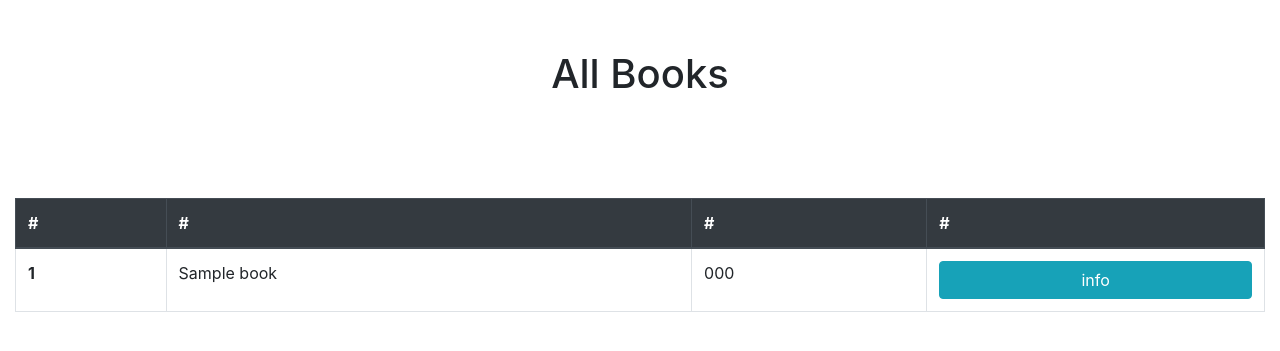
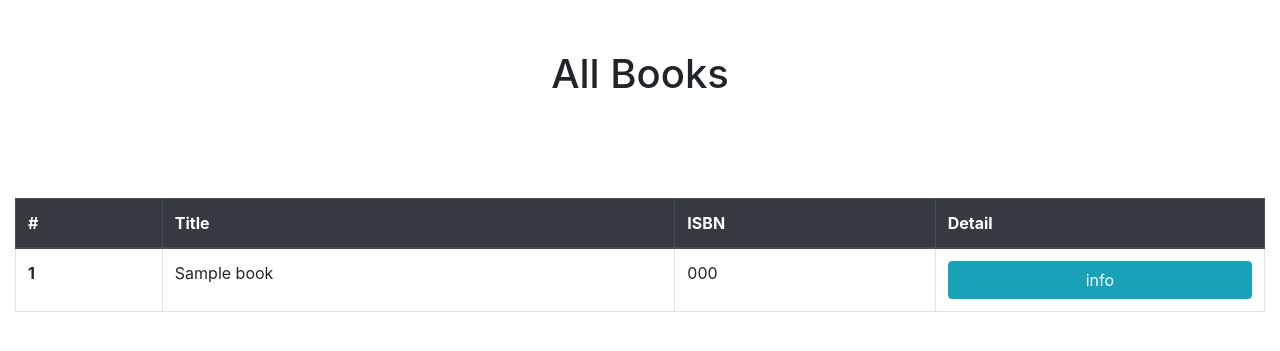
Before and after one commit to MohamadGorji/book-library, a Django app: page /book/list in a window 1280 px wide. Shown: the part 56-407 px from the top of the page. Run offline with Django 3.2, Linux system fonts and the light colour scheme; tables that the repository leaves empty hold one stand-in row (values such as "Sample post"); some libraries are stand-ins or nearby versions.

Commit message:
Fix table headers in book_list.html

```diff
--- a/src/media/templates/book/book_list.html
+++ b/src/media/templates/book/book_list.html
@@ -14,9 +14,9 @@
         <thead class="thead-dark">
           <tr>
             <th scope="col">#</th>
-            <th scope="Title">#</th>
-            <th scope="ISBN">#</th>
-            <th scope="Detail">#</th>
+            <th scope="col">Title</th>
+            <th scope="col">ISBN</th>
+            <th scope="col">Detail</th>
           </tr>
         </thead>
         <tbody>
```
